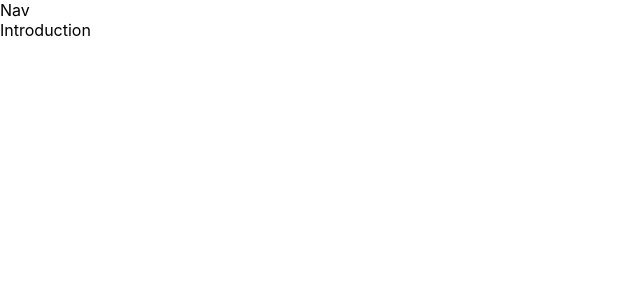
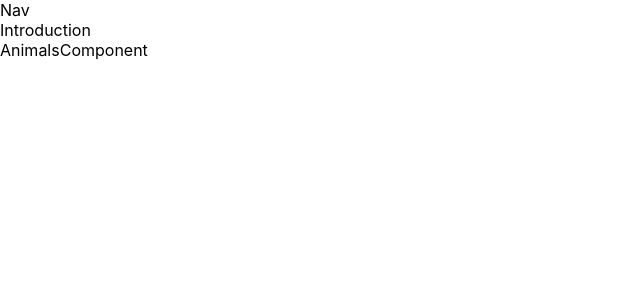
Before and after one commit to abdulalkout/PawsomePrints, a React (Create React App) app in the folder client/: page / in a window 1280 px wide. Shown: the top 300 px of the page, without its empty margins (0-640 px from the left). Built offline with nearby package versions, Linux system fonts and the light colour scheme.

Commit message:
Anilmals

```diff
--- /dev/null
+++ b/client/src/components/animalsComponent/AnimalsComponent.jsx
@@ -0,0 +1,7 @@
+import React from "react";
+
+function AnimalsComponent() {
+  return <div>AnimalsComponent</div>;
+}
+
+export default AnimalsComponent;
--- a/client/src/pages/home/Home.jsx
+++ b/client/src/pages/home/Home.jsx
@@ -3,12 +3,14 @@ import React from "react";
 //-----------------------Components
 import Nav from "../../components/nav/Nav";
 import Introduction from "../../components/introduction/Introduction";
+import AnimalsComponent from "../../components/animalsComponent/AnimalsComponent";
 
 function Home() {
   return (
     <div>
       <Nav />
       <Introduction />
+      <AnimalsComponent />
     </div>
   );
 }
```
Also changed, not shown: client/src/components/animalsComponent/AnimalsComponent.css (added).
